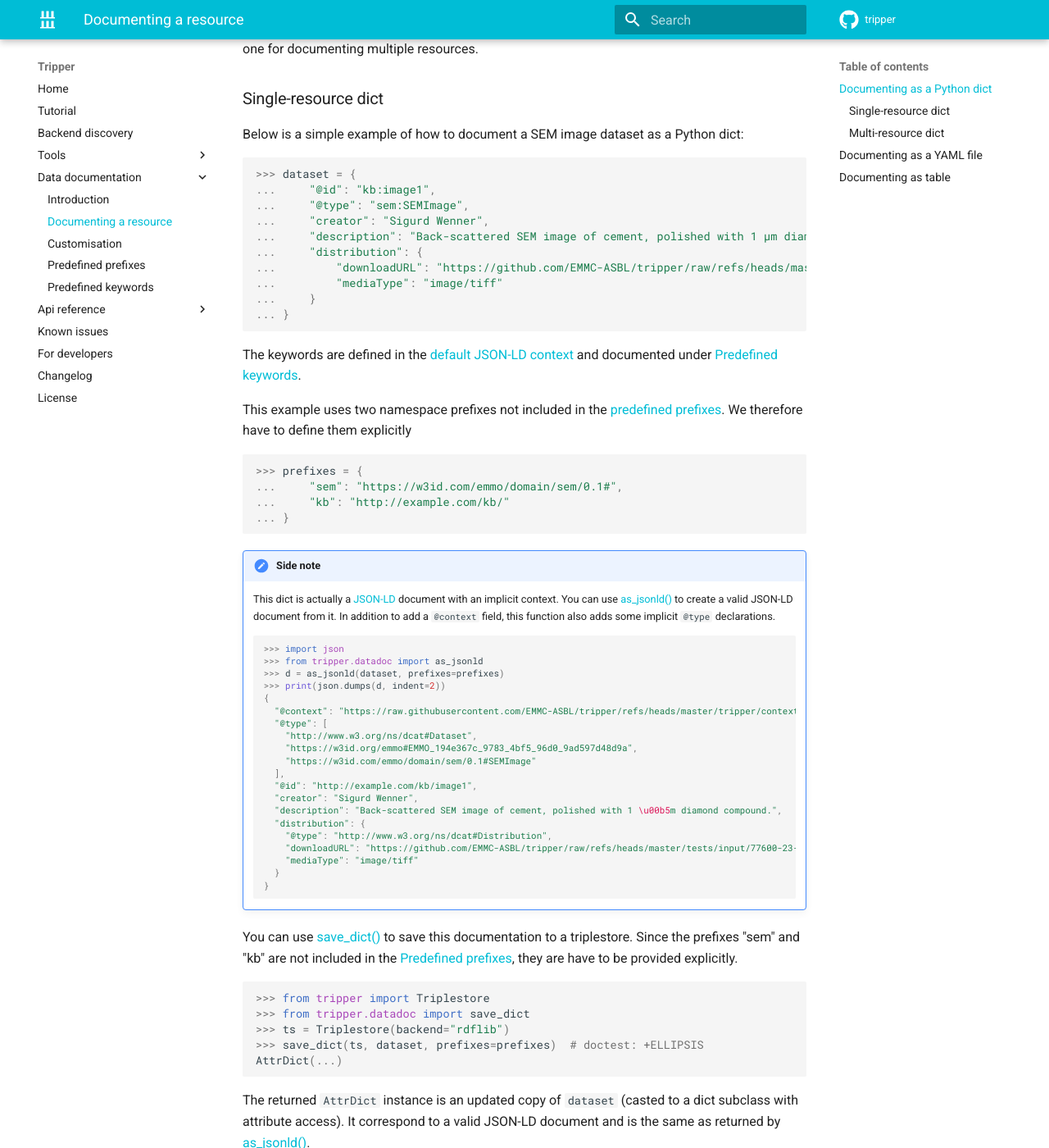
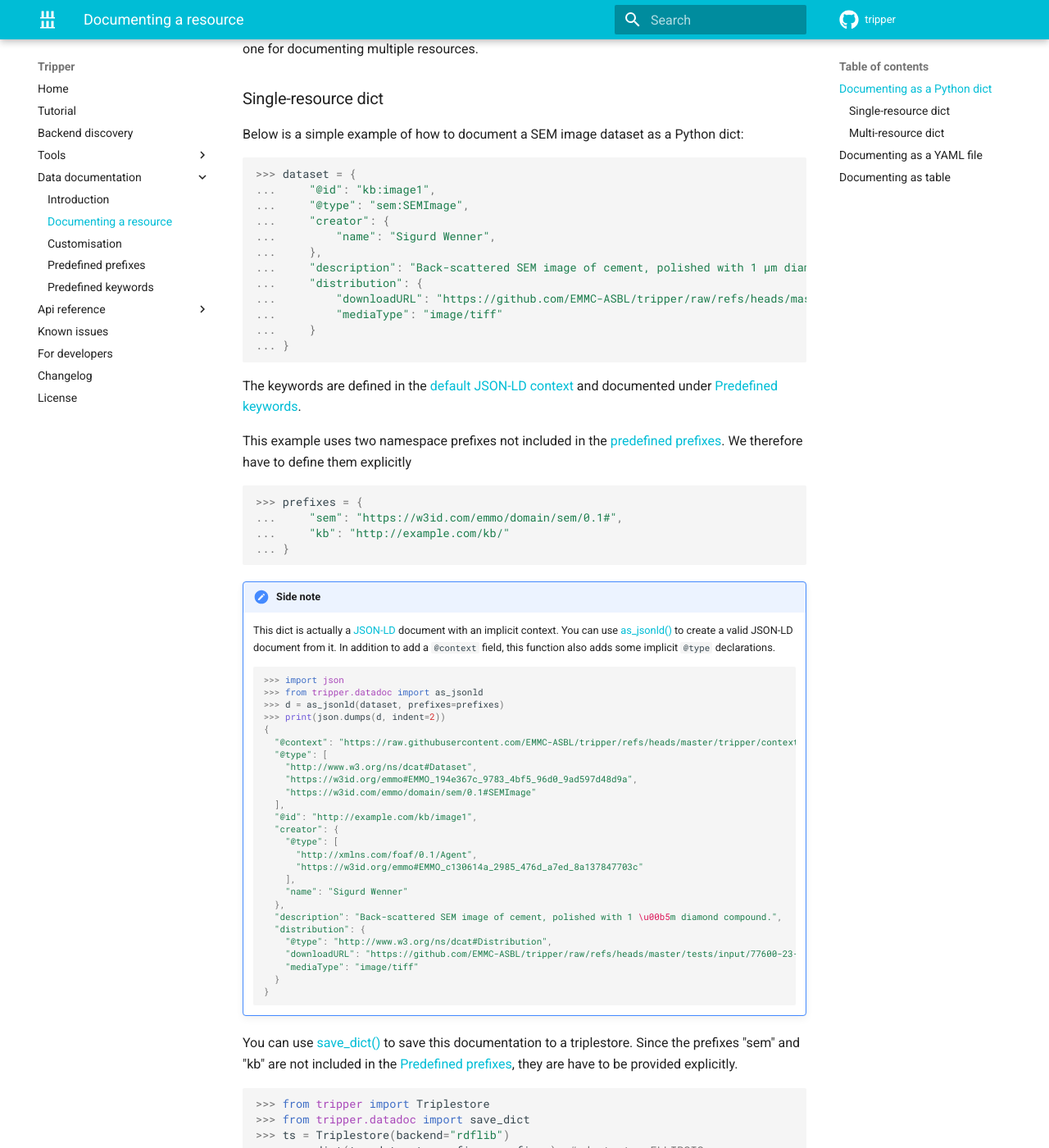
Before and after one commit to EMMC-ASBL/tripper, an MkDocs documentation site: the page built from docs/datadoc/documenting-a-resource.md, in a window 1280 px wide and 1400 px high, scrolled down 377 px. Shown: the whole window at 82% size. Built offline with MkDocs 1.6.1 and Material for MkDocs 9.7.7, drawn with Linux system fonts in a browser that asks for light colours; comment, search, counter and statistics services are not loaded; the version menu is left out.

Commit message:
Updated keywords

```diff
--- a/docs/datadoc/documenting-a-resource.md
+++ b/docs/datadoc/documenting-a-resource.md
@@ -18,7 +18,9 @@ Below is a simple example of how to document a SEM image dataset as a Python dic
 >>> dataset = {
 ...     "@id": "kb:image1",
 ...     "@type": "sem:SEMImage",
-...     "creator": "Sigurd Wenner",
+...     "creator": {
+...         "name": "Sigurd Wenner",
+...     },
 ...     "description": "Back-scattered SEM image of cement, polished with 1 µm diamond compound.",
 ...     "distribution": {
 ...         "downloadURL": "https://github.com/EMMC-ASBL/tripper/raw/refs/heads/master/tests/input/77600-23-001_5kV_400x_m001.tif",
@@ -60,7 +62,13 @@ We therefore have to define them explicitly
         "https://w3id.com/emmo/domain/sem/0.1#SEMImage"
       ],
       "@id": "http://example.com/kb/image1",
-      "creator": "Sigurd Wenner",
+      "creator": {
+        "@type": [
+          "http://xmlns.com/foaf/0.1/Agent",
+          "https://w3id.org/emmo#EMMO_c130614a_2985_476d_a7ed_8a137847703c"
+        ],
+        "name": "Sigurd Wenner"
+      },
       "description": "Back-scattered SEM image of cement, polished with 1 \u00b5m diamond compound.",
       "distribution": {
         "@type": "http://www.w3.org/ns/dcat#Distribution",
```
Also changed, not shown: 1 other file.
